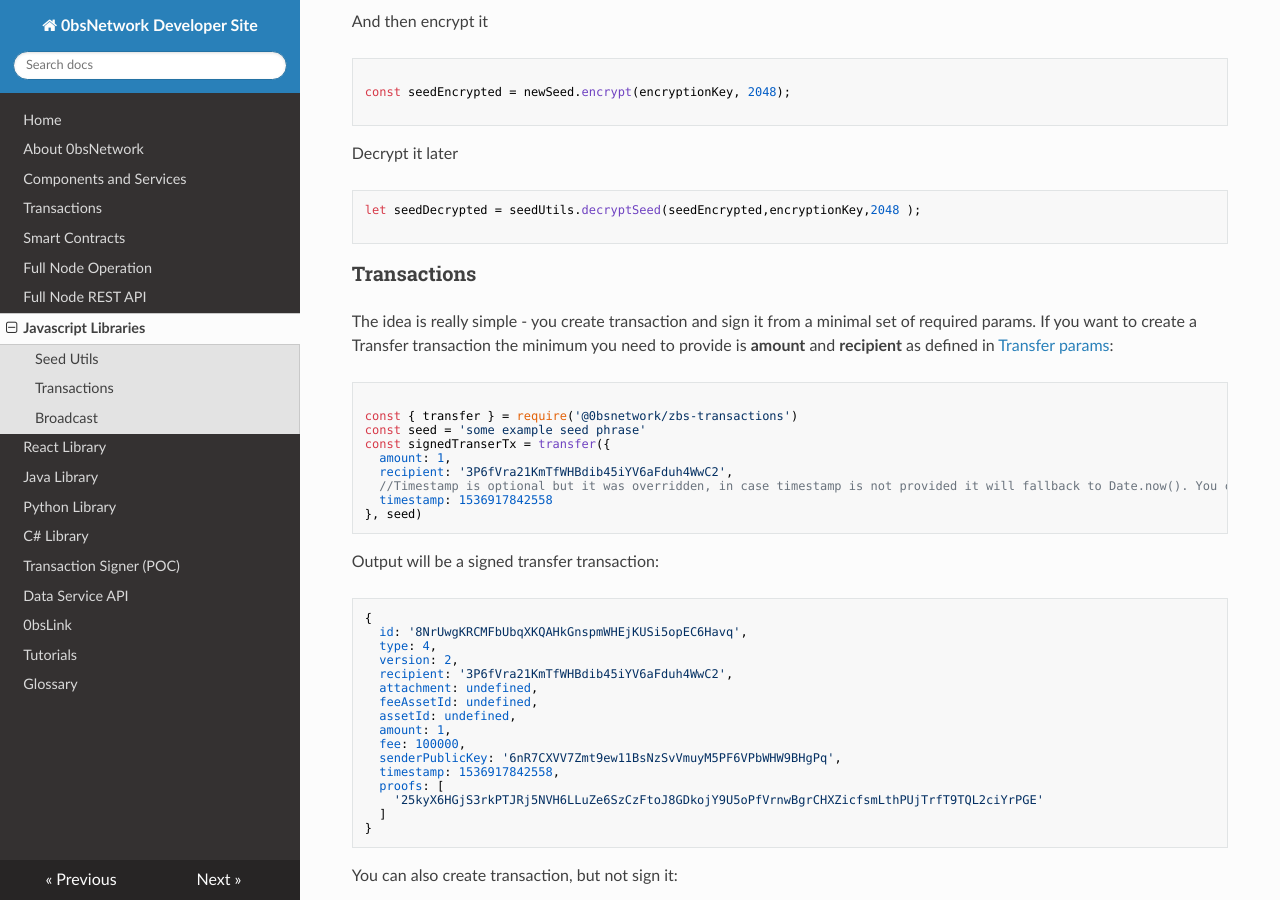
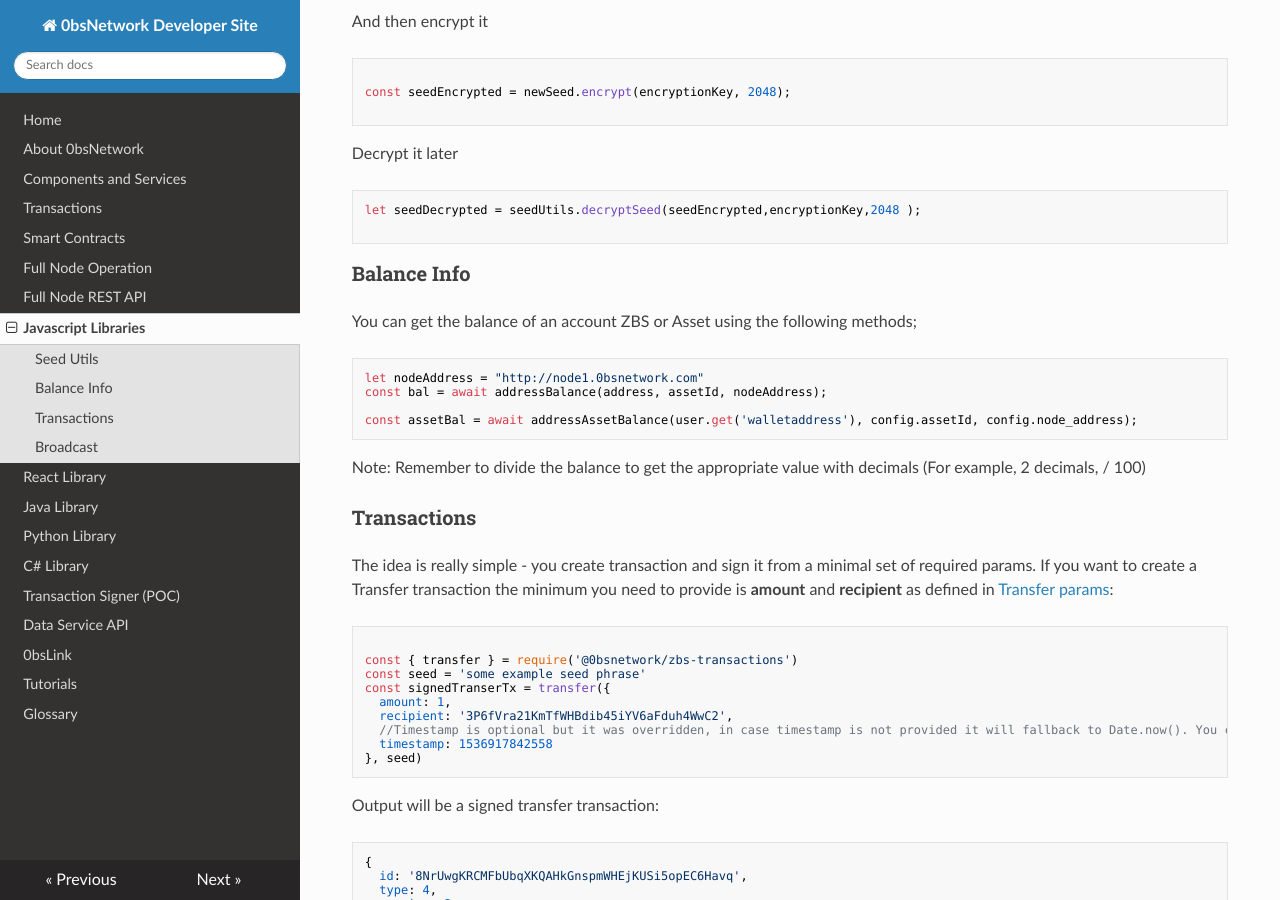
Before and after one commit to 0bsnetwork/developer.0bsnetwork.com, an MkDocs documentation site: the page built from docs/javascript.md, in a window 1280 px wide and 900 px high, scrolled down 669 px. Built offline with MkDocs 1.6.1, drawn with Linux system fonts in a browser that asks for light colours; nearby versions of some CDN libraries.

Commit message:
Add balance features to docs

````diff
--- a/docs/javascript.md
+++ b/docs/javascript.md
@@ -42,6 +42,19 @@ Decrypt it later
 let seedDecrypted = seedUtils.decryptSeed(seedEncrypted,encryptionKey,2048 );
 
 ```
+
+### Balance Info
+
+You can get the balance of an account ZBS or Asset using the following methods;
+
+```
+let nodeAddress = "http://node1.0bsnetwork.com"
+const bal = await addressBalance(address, assetId, nodeAddress);
+
+const assetBal = await addressAssetBalance(user.get('walletaddress'), config.assetId, config.node_address);
+```
+Note: Remember to divide the balance to get the appropriate value with decimals (For example, 2 decimals, / 100)
+
 
 ### Transactions
 
````
Also changed, not shown: README.md (+4 -0 lines).
